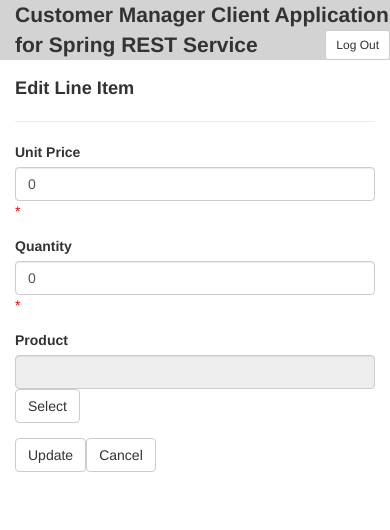
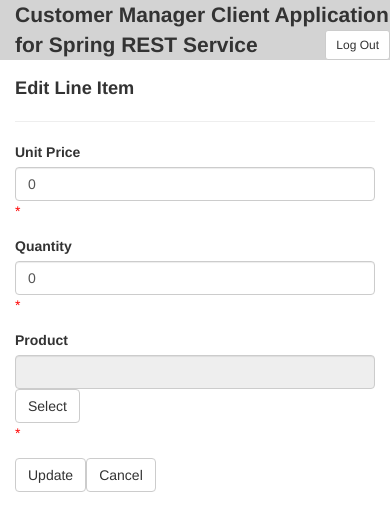
Before and after one commit to UniquelySimilar/vue-client-for-spring-rest, a Vue app: page /lineitems/1/edit in a window 390 px wide. Shown: the top 530 px of the page. Built offline with nearby package versions, Linux system fonts and the light colour scheme; no server answers.

Commit message:
updated lineitem create and edit to include product

```diff
--- a/src/views/lineitem/LineItemCreateOrEdit.vue
+++ b/src/views/lineitem/LineItemCreateOrEdit.vue
@@ -32,6 +32,10 @@
         </div>
         <div class="col-md-1">
           <button type="button" class="btn btn-default" @click="showProductModal">Select</button>
+        </div>
+        <div class="col-md-4 error-msg">
+          <span>*&nbsp;</span>
+          <span>{{ getValidationError('product.name') }}</span>
         </div>
       </div>
 
@@ -76,7 +80,9 @@
           quantity: 0,
           product: {
             id: 0,
-            name: ''
+            name: '',
+            description: '',
+            unitPrice: 0.0
           }
         },
         productModal: false,
@@ -131,7 +137,8 @@
       submitForm() {
         axios({
           method: this.lineItemId ? 'put' : 'post',
-          url: this.lineItemId ? lineItemRestUrl + this.lineItemId : lineItemRestUrl,
+          url: lineItemRestUrl,
+          //url: this.lineItemId ? lineItemRestUrl + this.lineItemId : lineItemRestUrl,
           data: JSON.stringify(this.lineItem),
           headers: {
             'Authorization': 'Bearer ' + this.token
```
